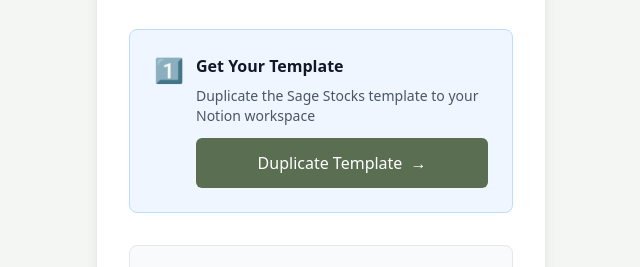
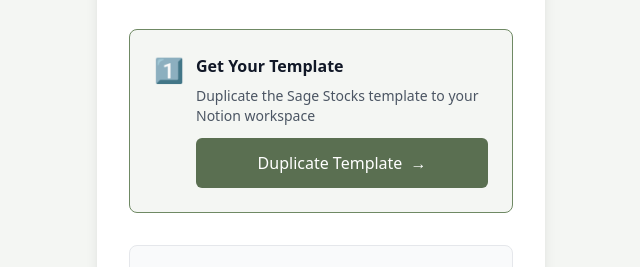
Before and after one commit to shalom-ormsby/stock-intelligence, a website: page public/index.html in a window 1280 px wide. Shown: the part 179-446 px from the top of the page, without its empty margins (319-959 px from the left). Drawn offline with nearby package versions, Linux system fonts and the light colour scheme.

Commit message:
Update index.html

```diff
--- a/public/index.html
+++ b/public/index.html
@@ -56,7 +56,7 @@
             </div>
 
             <!-- Step 1: Get Template -->
-            <div class="mb-6 p-6 bg-blue-50 border border-blue-200 rounded-lg">
+            <div class="mb-6 p-6 rounded-lg border" style="background-color: #F4F6F3; border-color: #6F8964;">
                 <div class="flex items-start">
                     <div class="text-2xl mr-3">1️⃣</div>
                     <div class="flex-1">
```
